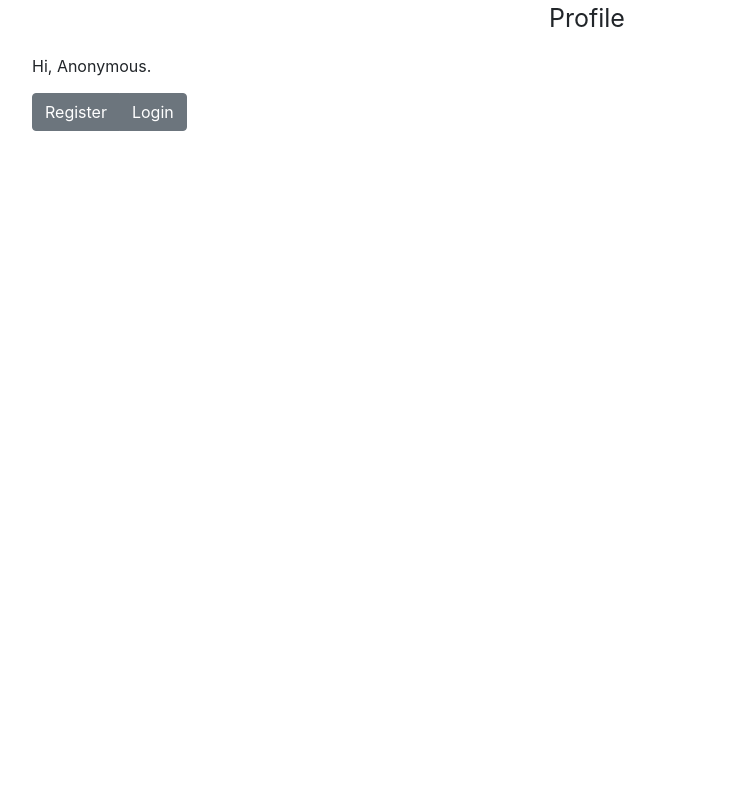
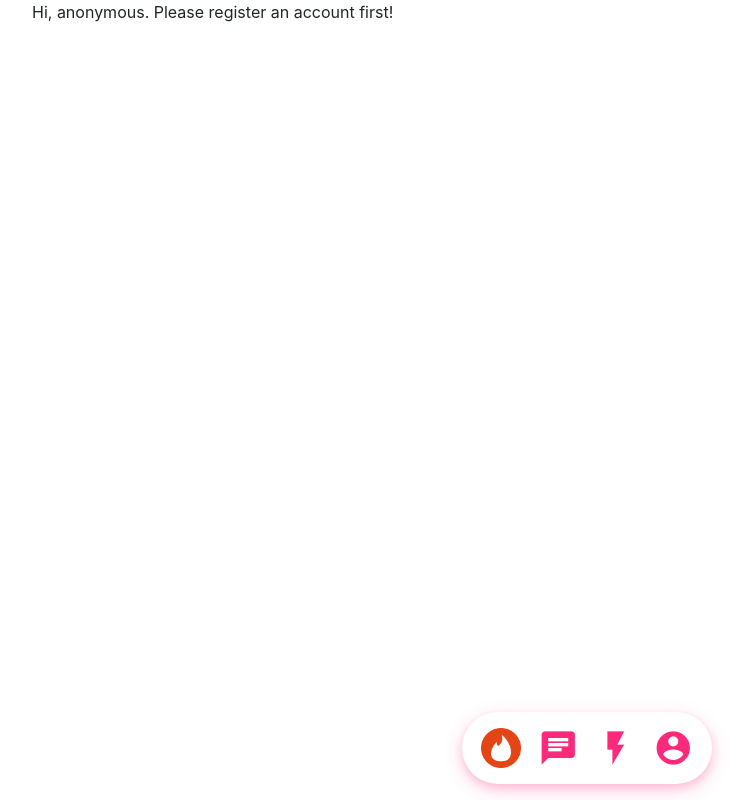
Before and after one commit to LmanHong/CSCI3100-GroupA3-Project, a Django app: page /account/profile/ in a window 1280 px wide. Shown: the whole page, without its empty margins (53-802 px from the left). Run offline with Django 3.2, Linux system fonts and the light colour scheme; some libraries are stand-ins or nearby versions.

Commit message:
Update Profile page UI

```diff
--- a/project/account/templates/base.html
+++ b/project/account/templates/base.html
@@ -1,3 +1,4 @@
+{% load static %}
 <!DOCTYPE html>
 <html lang="en">
 
@@ -11,11 +12,70 @@
 
     <!-- Bootstrap CSS -->
     <link rel="stylesheet" href="https://stackpath.bootstrapcdn.com/bootstrap/4.3.1/css/bootstrap.min.css" integrity="sha384-ggOyR0iXCbMQv3Xipma34MD+dH/1fQ784/j6cY/iJTQUOhcWr7x9JvoRxT2MZw1T" crossorigin="anonymous">
+
+    <link rel="stylesheet" href="https://fonts.googleapis.com/icon?family=Material+Icons">
 </head>
 
 <body>
     {% block content %}
     {% endblock content %}
+
+    <!-- Bottom Navigation Bar -->
+    <div class="bottom-fixed-nav d-flex flex-row">
+        <a href="/" class="bottom-nav-items">
+            <img src="{% static 'images/icon.png' %}" alt="{% static 'images/icon.png' %}" width="40" height="40">
+        </a>
+        <a href="/chat/" class="bottom-nav-items d-flex flex-column" data-toggle="tooltip" data-placement="bottom" title="ChatRoom">
+            <span class="material-icons">chat</span>
+            <span class="support-text">ChatRoom</span>
+        </a>
+        <div class="bottom-nav-items friend-popup">
+            <ul class="friend-popup-list">
+                <li class="popup-item">
+                    <a href="/friendSearch/frdSearch/" class="popup-link  d-flex flex-column" >
+                        <span class="material-icons">favorite</span>
+                        <span class="support-text">Find Friends</span>
+                    </a>
+                </li>
+                <li class="popup-item">
+                    <a href="/friendSearch/request/" class="popup-link d-flex flex-column">
+                        <span class="material-icons">people_alt</span>
+                        <span class="support-text">Friend Requests</span>
+                    </a>
+                </li>
+            </ul>
+            <a href="#" class="d-flex flex-column friend-popup-toggler" data-toggle="tooltip" data-placement="bottom" title="FriendSearch">
+                <span class="material-icons">flash_on</span>
+                <span class="support-text">FriendSearch</span>
+            </a>
+        </div>
+        <div class="bottom-nav-items account-popup">
+            <ul class="account-popup-list">
+                <li class="popup-item">
+                    <a href="/account/profile/" class="popup-link d-flex flex-column">
+                        <span class="material-icons">favorite</span>
+                        <span class="support-text">Account Profile</span>
+                    </a>
+                </li>
+                <li class="popup-item">
+                    <a href="/account/profile_update/" class="popup-link d-flex flex-column">
+                        <span class="material-icons">people_alt</span>
+                        <span class="support-text">Profile Update</span>
+                    </a>
+                </li>
+                <li class="popup-item">
+                    <a href="/account/logout/" class="popup-link  d-flex flex-column">
+                        <span class="material-icons">people_alt</span>
+                        <span class="support-text">Logout</span>
+                    </a>
+                </li>
+            </ul>
+            <a href="#" class="d-flex flex-column account-popup-toggler" data-toggle="tooltip" data-placement="top" title="Account">
+                <span class="material-icons">account_circle</span>
+                <span class="support-text">Account</span>
+            </a>
+        </div>
+    </div>
 
     <!-- Bootstrap JavaScript -->
     <script src="https://code.jquery.com/jquery-3.3.1.slim.min.js" integrity="sha384-q8i/X+965DzO0rT7abK41JStQIAqVgRVzpbzo5smXKp4YfRvH+8abtTE1Pi6jizo" crossorigin="anonymous"></script>
@@ -24,6 +84,96 @@
 </body>
 
 <style>
+    html{
+        --darkpink: #FD297B;
+        --middlepink: #FF5864;
+        --lightpink: #FF655B;
+        --verylightpink: #FAA1AF;
+        --palepink: #FACDD6;
+        --verypalepink: #FAE7EC;
+        --middlegrey: #424242;
+    }
+
+    /* Bottom Fixed Navigation Bar Style */
+    .bottom-fixed-nav{
+        box-shadow: 0 4px 8px 0 rgba(253, 41, 123, 0.2), 0 6px 20px 0 rgba(253, 41, 123, 0.19);
+        z-index: 100;
+        background-color: white;
+        height: 72px;
+        min-width: 250px;
+        border-radius: 40px;
+        border-style: none;
+        position: fixed;
+        bottom: 2vh;
+        left: 50%;
+        margin-left: -125px;
+        padding: 10px 10px;
+    }
+
+    .bottom-nav-items{
+        width: fit-content;
+        height: fit-content;
+        margin: auto;
+        text-decoration: none!important;
+        color: var(--darkpink);
+    }
+
+    .bottom-nav-items a{
+        text-decoration: none!important;
+        text-align: center;
+        margin: auto;
+    }
+
+
+    .bottom-nav-items .material-icons{
+        font-size: 40px;
+        color: var(--darkpink);
+        text-align: center;
+    }
+
+    .bottom-nav-items .support-text{
+        display: none;
+        font-size: 10px;
+        color: var(--middlegrey);
+    }
+
+    .bottom-nav-items.popup{
+        position: relative;
+        margin-bottom: 0;
+    }
+
+    .account-popup-list, .friend-popup-list{
+        padding: 0;
+        height: 0;
+        overflow-y: hidden;
+        position: absolute;
+        display: block;
+        list-style: none;
+        margin: 0;
+        transition: 0.5s;
+        transition-delay: 0.2s;
+    }
+
+    .friend-popup:hover .friend-popup-list, .friend-popup-list:hover{
+        height: 90px;
+    }
+
+    .account-popup:hover .account-popup-list, .account-popup-list:hover{
+        height: 130px;
+    }
+
+    .account-popup .account-popup-list{
+        top: -120px;
+    }
+
+    .friend-popup .friend-popup-list{
+        top: -80px;
+    }
+
+    .popup-item .popup-link{
+        text-align: center;
+    }
+
     {% block style %}
     {% endblock style %}
 </style>
--- a/project/account/templates/profile.html
+++ b/project/account/templates/profile.html
@@ -7,18 +7,10 @@ Profile
 {% block content %}
 
 <div class="container">
-    <p class="text-center header">Profile</p>
+    {% if user.is_authenticated %}
+        <div class="profile d-flex flex-column">
+            <span class="text-center title">Profile</span>
 
-    <div class="greeting-message">
-        Hi, {% if user.is_authenticated %}{{user.username}}{% else %}Anonymous{% endif %}.
-    </div>
-
-    {% if user.is_authenticated %}
-        <div class="btn-group" role="group">
-            <a class="btn btn-secondary" href="{% url 'profile_update' %}">Update Profile</a>
-            <a class="btn btn-secondary" href="{% url 'logout' %}">Logout</a>
-        </div>
-        <div class="profile">
             <img class="profile-image" src="{{user.profile.image.url}}">
             {% if not user.profile.first_name or not user.profile.last_name or not user.profile.gender or not user.profile.date_of_birth or not user.profile.job_title or not user.profile.passions %}
             <p>The profile is not fully set up yet. Please update your profile.</p>
@@ -31,9 +23,8 @@ Profile
             {% endif %}
         </div>
     {% else %}
-        <div class="btn-group" role="group">
-            <a class="btn btn-secondary" href="{% url 'register' %}">Register</a>
-            <a class="btn btn-secondary" href="{% url 'login' %}?next=/chat/">Login</a>
+        <div class="greeting-message">
+            Hi, anonymous. Please register an account first!
         </div>
     {% endif %}
 </div>
@@ -47,11 +38,28 @@ Profile
     .greeting-message {
         margin-bottom: 15px;
     }
-    .profile {
+    .profile > p {
         margin-top: 15px;
     }
-    .profile > p {
+    .profile {
+        box-shadow: 0 4px 8px 0 rgba(253, 41, 123, 0.2), 0 6px 20px 0 rgba(253, 41, 123, 0.19);
         margin-top: 15px;
+        padding: 10px 25px 25px 25px;
+        width: 50vw;
+        min-width: 300px;
+        max-width: 997px;
+        height: fit-content;
+        border-radius: 30px;
+        border-style: none;
+        background-color: white;
+        margin-left: auto;
+        margin-right: auto;
+    }
+    .title {
+        margin-bottom: 15px;
+        font-size: 20px;
+        font-weight: bold;
+        color: black;
     }
 {% endblock style %}
 
```
Also changed, not shown: project/account/static/images/icon.png (added), project/db.sqlite3.
